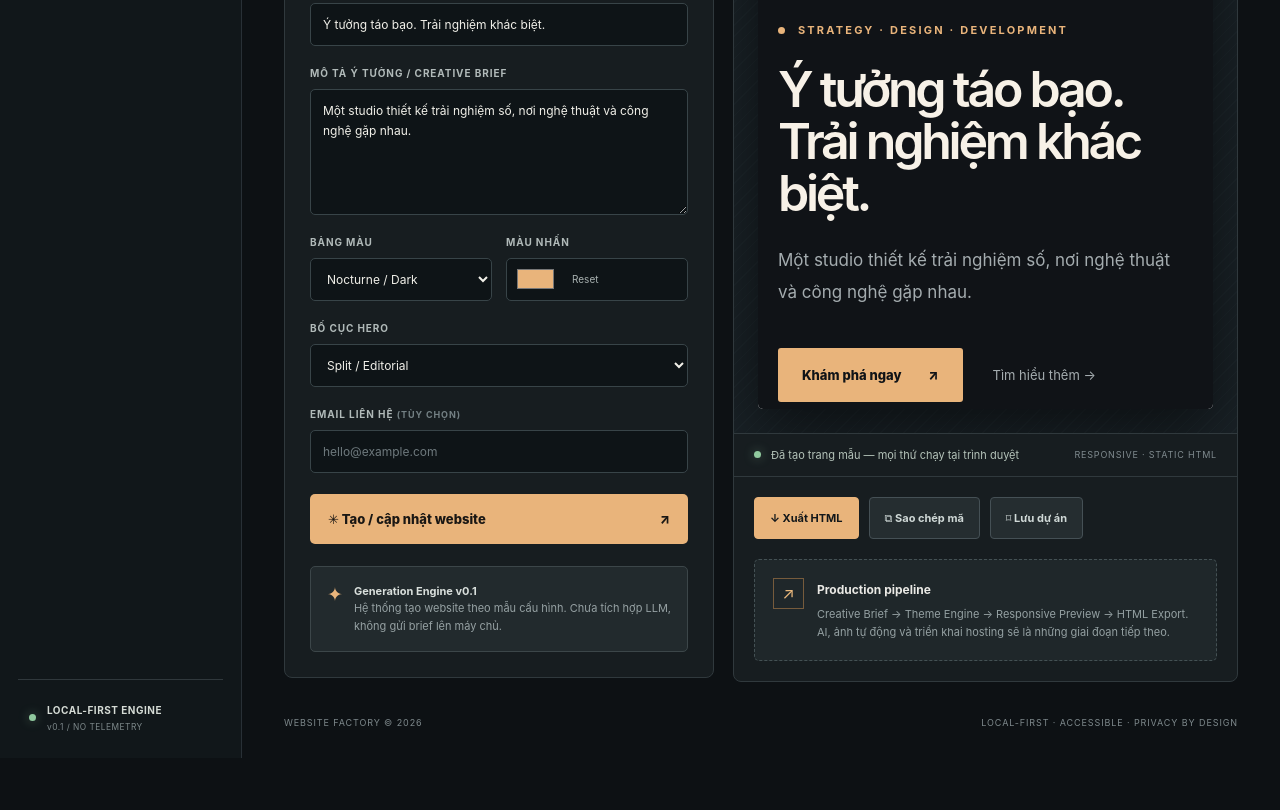
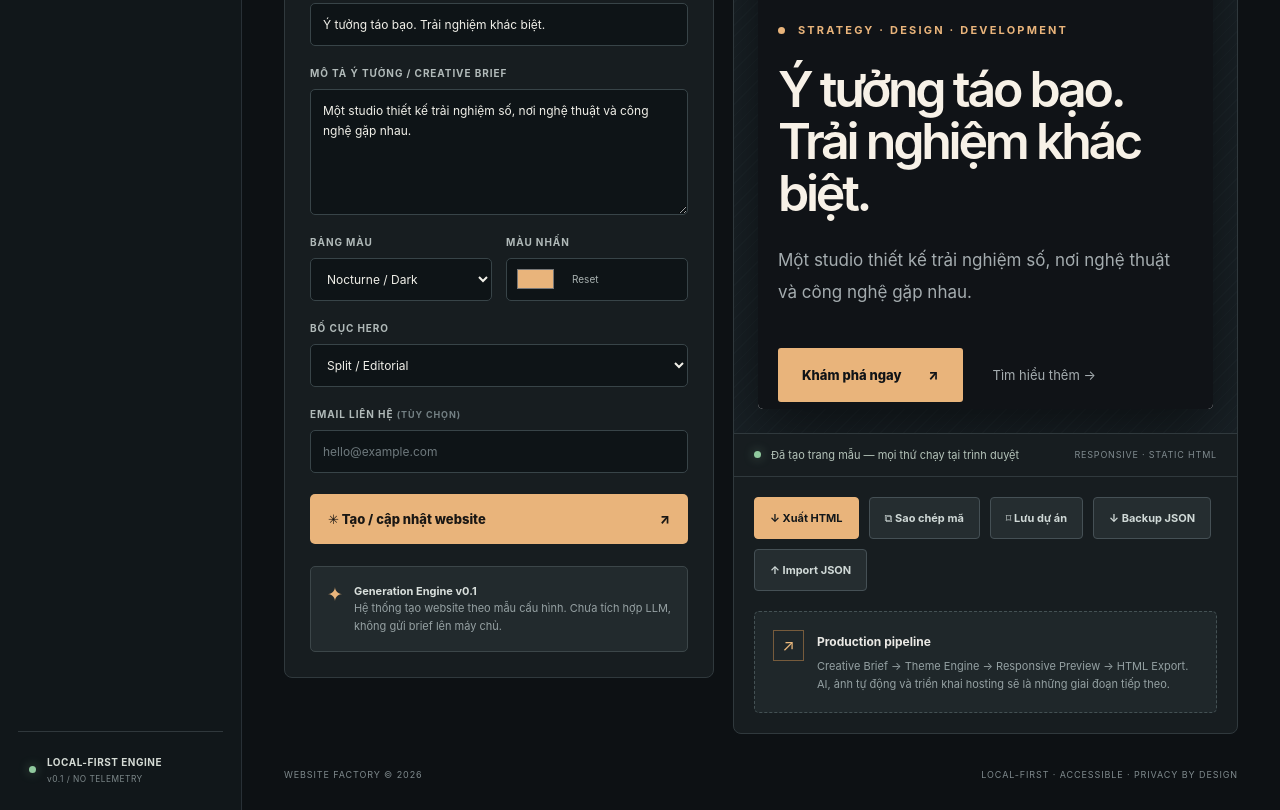
Before and after one commit to aicodehub-vn/Ai-Code-Hub, a plain HTML site: page website-factory/index.html in a window 1280 px wide. Shown: the part 585-1395 px from the top of the page. Before the commit the page ends 1343 px from the top, so only its background shows below. Drawn offline with Linux system fonts and the light colour scheme.

Commit message:
feat(factory): add portable project JSON backup and import UI

```diff
--- a/website-factory/index.html
+++ b/website-factory/index.html
@@ -66,6 +66,9 @@
             <button id="export-html" type="button" class="export">↓ Xuất HTML</button>
             <button id="copy-html" type="button" class="outline">⧉ Sao chép mã</button>
             <button id="save-project" type="button" class="outline">⌑ Lưu dự án</button>
+            <button id="export-json" type="button" class="outline">↓ Backup JSON</button>
+            <button id="import-json-button" type="button" class="outline">↑ Import JSON</button>
+            <input id="import-json-file" type="file" accept=".json,application/json" hidden aria-label="Chọn tệp JSON của Website Factory">
           </div>
           <div class="pipeline"><span>↗</span><div><b>Production pipeline</b><p>Creative Brief → Theme Engine → Responsive Preview → HTML Export. AI, ảnh tự động và triển khai hosting sẽ là những giai đoạn tiếp theo.</p></div></div>
         </section>
```
